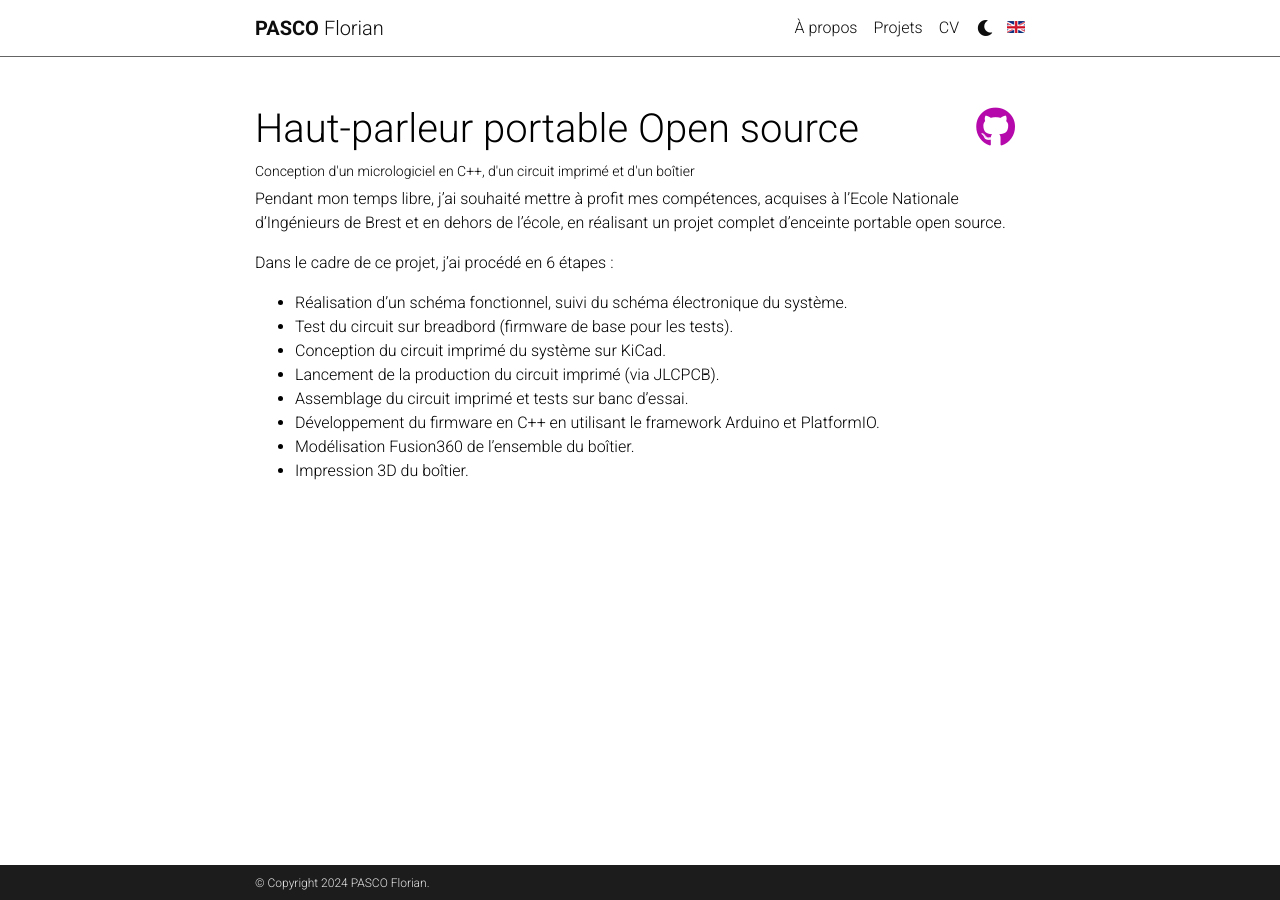
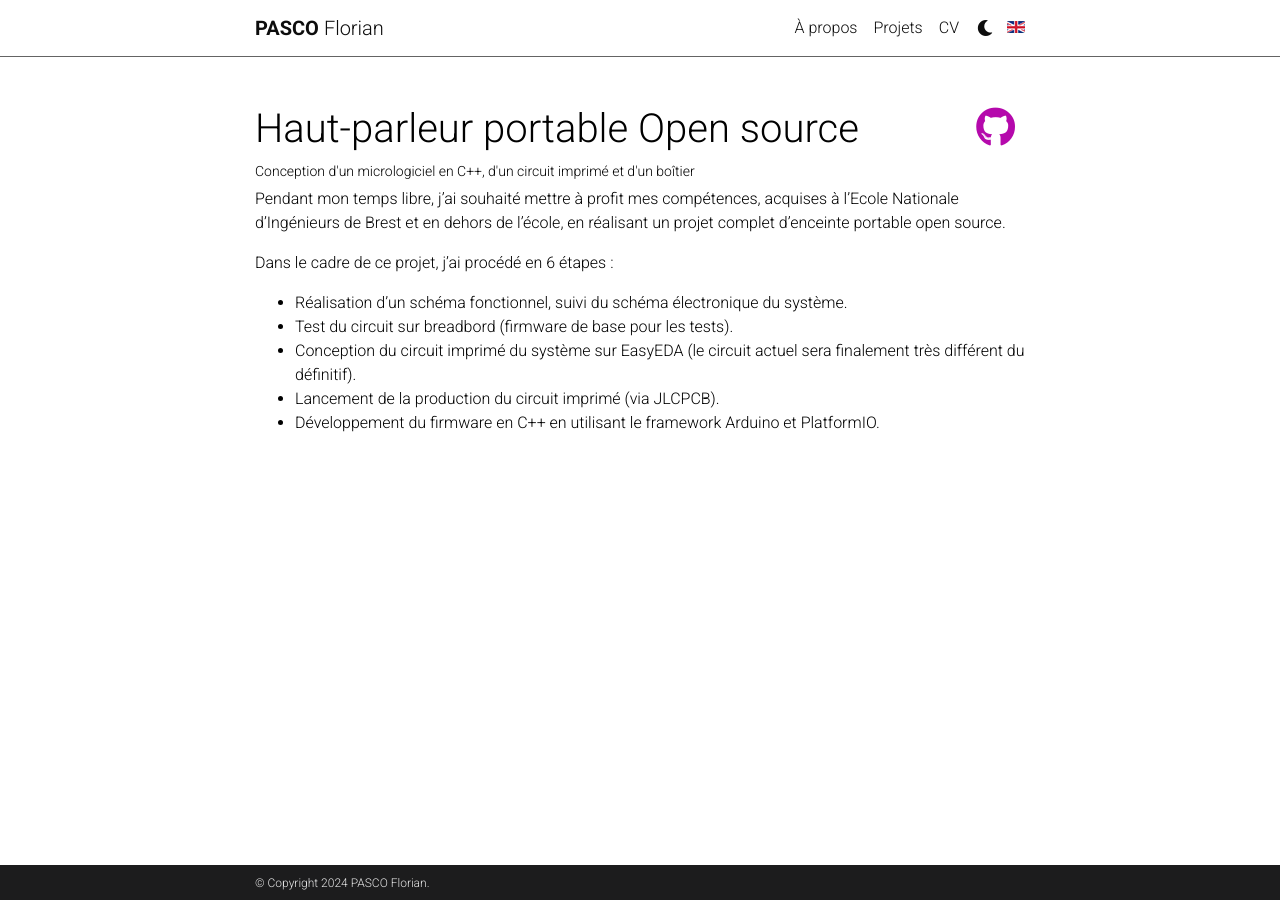
Before and after one commit to mpek29/mpek29.github.io, a Jekyll site: the page built from _projects/portable_speaker.md, in a window 1280 px wide. Built offline with Jekyll 4.4.1, drawn with Linux system fonts in a browser that asks for light colours; full-size pictures stand in for the smaller copies a plugin makes; comment, search, counter and statistics services are not loaded; a style sheet for code colours, icons or effects is not loaded.

Commit message:
adding of somes new projects

```diff
--- a/_layouts/page.html
+++ b/_layouts/page.html
@@ -18,6 +18,10 @@ layout: default
               <a href="{{ page.store | prepend: ''}}" target="_blank" rel="noopener noreferrer" class="float-right"><i class="fas fa-store" style="margin-left: 10px;margin-right: 10px;"></i></a>
               {% endif %}
 
+              {% if page.web %}
+              <a href="{{ page.web | prepend: ''}}" target="_blank" rel="noopener noreferrer" class="float-right"><i class="fas fa-globe" style="margin-left: 10px;margin-right: 10px;"></i></a>
+              {% endif %}
+
             </h1>
             <p class="post-description">{{ page.description }}</p>
           </header>
--- a/_projects/portable_speaker.md
+++ b/_projects/portable_speaker.md
@@ -13,9 +13,6 @@ Pendant mon temps libre, j'ai souhaité mettre à profit mes compétences, acqui
 Dans le cadre de ce projet, j'ai procédé en 6 étapes :
 - Réalisation d'un schéma fonctionnel, suivi du schéma électronique du système.
 - Test du circuit sur breadbord (firmware de base pour les tests).
-- Conception du circuit imprimé du système sur KiCad.
+- Conception du circuit imprimé du système sur EasyEDA (le circuit actuel sera finalement très différent du définitif).
 - Lancement de la production du circuit imprimé (via JLCPCB).
-- Assemblage du circuit imprimé et tests sur banc d'essai.
 - Développement du firmware en C++ en utilisant le framework Arduino et PlatformIO.
-- Modélisation Fusion360 de l'ensemble du boîtier.
-- Impression 3D du boîtier.
```
Also changed, not shown: _projects/digital_synthesizer.md (added, +18 -0 lines), _projects/open_bidouille_camp_brest_2023.md (added, +22 -0 lines), _projects/temperature_control_system.md (added, +23 -0 lines), assets/img/projects/open_bidouille_camp_brest_2023/0.jpg (added), assets/img/projects/open_bidouille_camp_brest_2023/1.jpg (added), assets/img/projects/temperature_control_system/0.jpg (added), assets/img/projects/temperature_control_system/1.jpg (added).
